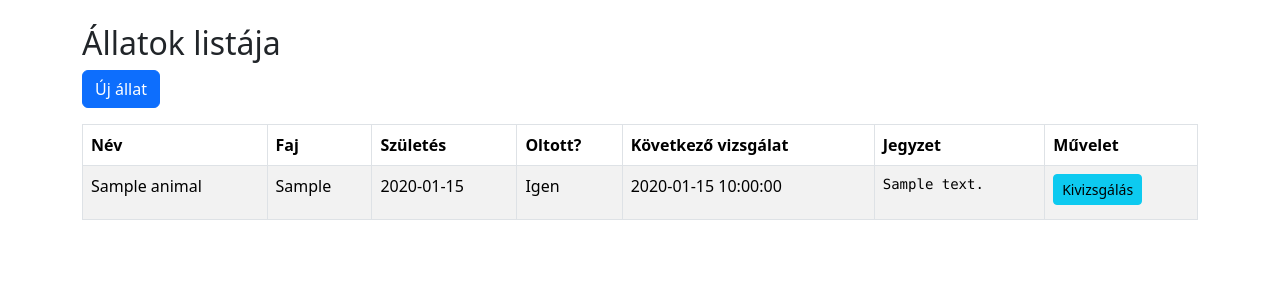
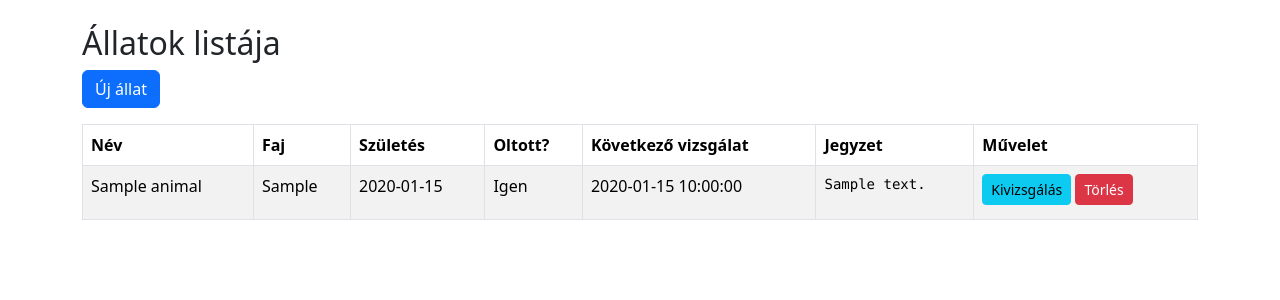
Before and after one commit to janko-julianna/vet_clinic, a PHP site: page / in a window 1280 px wide. Shown: the top 300 px of the page. Run offline with PHP 8.4, Linux system fonts and the light colour scheme; tables that the repository leaves empty hold one stand-in row (values such as "Sample post").

Commit message:
törlés gomb mindenhol

```diff
--- a/animallist.php
+++ b/animallist.php
@@ -23,7 +23,9 @@
                 <a href="?todo=delete&name=<?= urlencode($animal->name) ?>" class="btn btn-danger btn-sm">Törlés</a>
             <?php else: ?>
                 <a href="?todo=checkup&name=<?= urlencode($animal->name) ?>" class="btn btn-info btn-sm">Kivizsgálás</a>
+                <a href="?todo=delete&name=<?= urlencode($animal->name) ?>" class="btn btn-danger btn-sm">Törlés</a>
             <?php endif; ?>
+
             </td>
         </tr>
         <?php endforeach; ?>
```
Also changed, not shown: README.md. Lines whose indentation alone changed are shown as unchanged.
